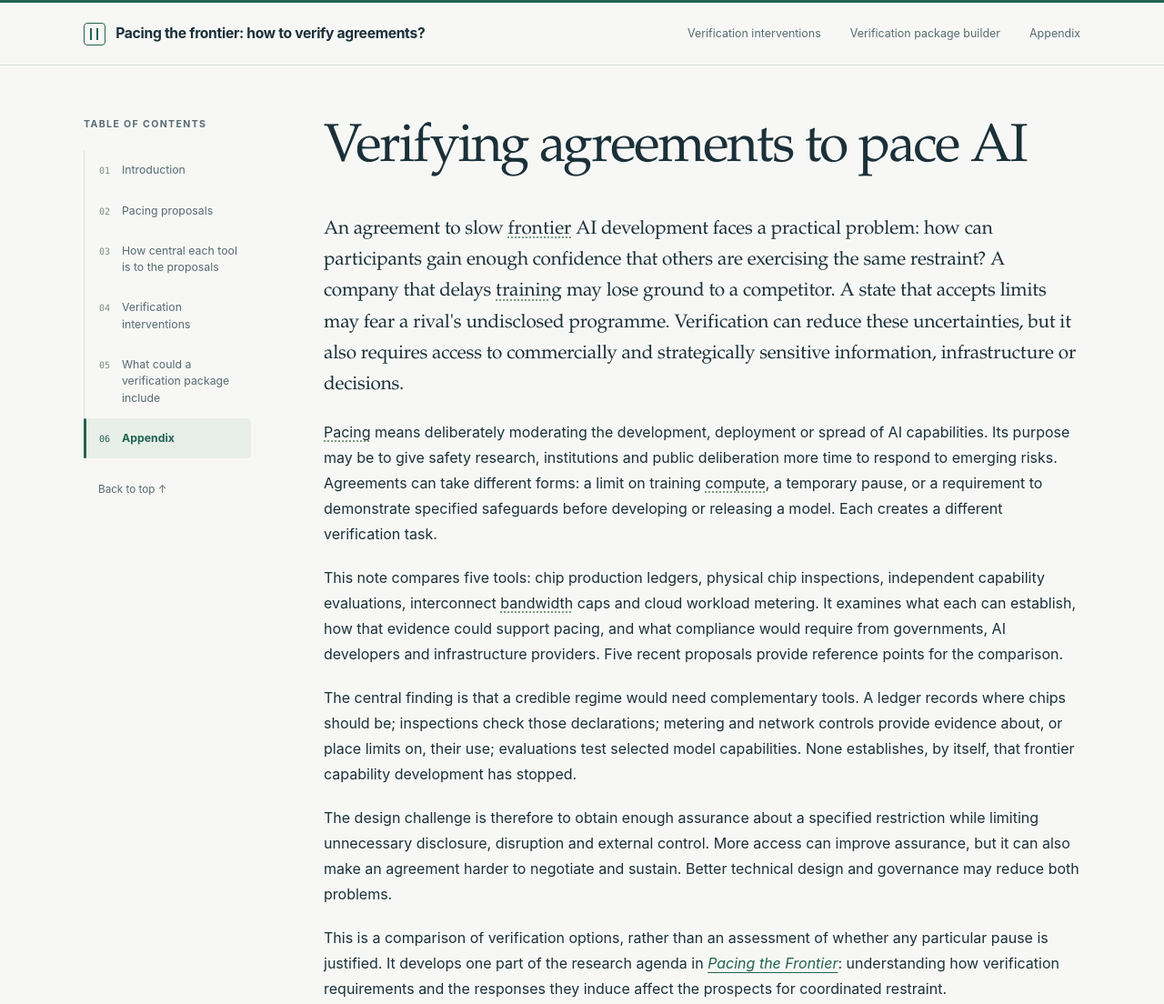
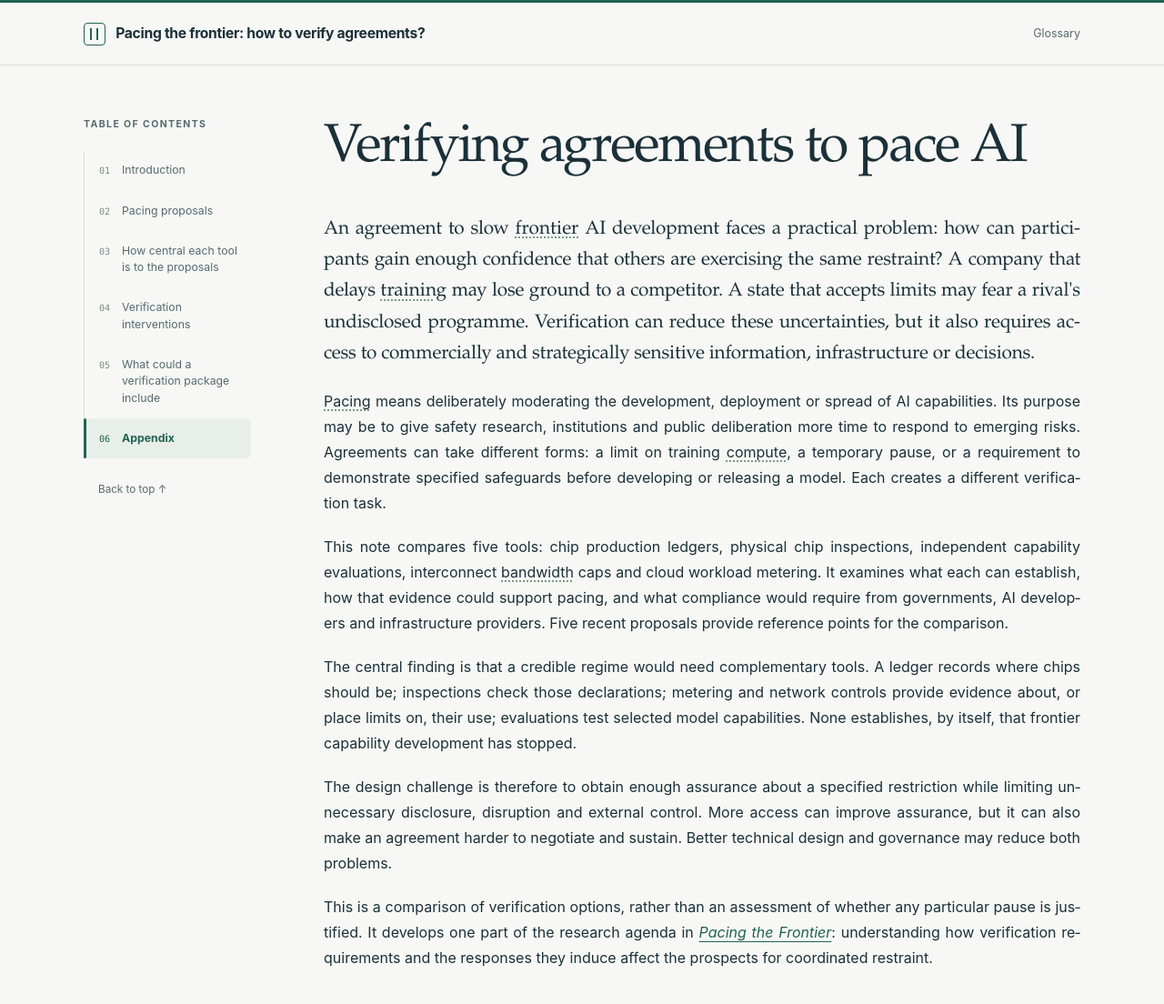
Before and after one commit to AntiliaV/verifying-pacing-agreements, a plain HTML site: page index.html in a window 1280 px wide. Shown: the top 1104 px of the page at 91% size. Drawn offline with Linux system fonts and the light colour scheme.

Commit message:
Change header links

```diff
--- a/css/style.css
+++ b/css/style.css
@@ -55,6 +55,20 @@ section > p, section > .bullets, .why, .notes, .steps-block { max-width: var(--m
 ul.bullets, ol.bullets, .plain-list { padding-left: 1.4rem; }
 .bullets li, .plain-list li { padding-left: .2rem; margin-bottom: .8rem; }
 li::marker { color: #70877d; }
+
+/* Justified prose shares a straight right edge; hyphenation avoids large word gaps. */
+.intro > p, .wrap > section > p, .proposal-body > p,
+.builder-text > p, .reference-body > p, .card-text,
+.bullets > li, .plain-list > li, .notes > li,
+.glossary dd, .justification, .source-list > li,
+.package-output > p:not(.chain), .behaviours td:last-child {
+  text-align: justify;
+  text-align-last: start;
+  text-justify: inter-word;
+  -webkit-hyphens: auto;
+  hyphens: auto;
+  overflow-wrap: break-word;
+}
 
 /* The same navigation frame stays available throughout the publication. */
 .masthead { position: sticky; top: 0; z-index: 40; background: #f7f8f5f5; border-top: 3px solid #226352; border-bottom: 1px solid var(--line); backdrop-filter: blur(12px); }
@@ -341,7 +355,6 @@ button.term:hover, button.term[aria-expanded="true"] { background: #dfeada; }
   .masthead-inner { min-height: 60px; }
   .masthead nav { gap: 1rem; }
   .masthead nav a { font-size: .72rem; }
-  .masthead nav a:last-child { display: none; }
   .wrap { display: block; max-width: calc(var(--measure) + var(--page-gutter) * 2); padding: 5rem var(--page-gutter) 4rem; }
   .wrap > .toc { position: fixed; z-index: 35; left: 0; right: 0; top: 64px; max-height: calc(100dvh - 64px); padding: 0; overflow-y: auto; background: #f7f8f5fa; border-bottom: 1px solid var(--line); }
   .toc-heading { display: none; }
@@ -379,7 +392,6 @@ button.term:hover, button.term[aria-expanded="true"] { background: #dfeada; }
   .brand { font-size: .88rem; gap: .55rem; }
   .brand-mark { width: 22px; height: 24px; }
   .masthead nav a { font-size: .69rem; }
-  .masthead nav a:nth-child(2) { display: none; }
   .wrap { padding: 4.5rem var(--page-gutter) 3rem; }
   .toc-toggle { padding-left: 1.25rem; padding-right: 1.25rem; }
   .eyebrow { font-size: .62rem; margin-bottom: 1rem; }
@@ -456,7 +468,6 @@ button.term:hover, button.term[aria-expanded="true"] { background: #dfeada; }
 }
 @media (max-width: 359px) {
   h1 { font-size: 2.5rem; }
-  .masthead nav { display: none; }
   .tool-toolbar { display: block; }
   .tool-switch { width: 100%; margin-top: 1rem; }
 }
--- a/index.html
+++ b/index.html
@@ -5,7 +5,7 @@
 <meta name="viewport" content="width=device-width, initial-scale=1">
 <meta name="referrer" content="no-referrer">
 <title>Verifying agreements to pace AI</title>
-<link rel="stylesheet" href="css/style.css?v=20261126-widths">
+<link rel="stylesheet" href="css/style.css?v=20261126-justify-glossary">
 </head>
 <body data-page="home">
 <a class="skip-link" href="#main">Skip to content</a>
@@ -25,6 +25,6 @@
 <script src="data/glossary.js"></script>
 <script src="data/method.js"></script>
 <script src="js/builder.js"></script>
-<script src="js/app.js"></script>
+<script src="js/app.js?v=20261126-justify-glossary"></script>
 </body>
 </html>
--- a/js/app.js
+++ b/js/app.js
@@ -328,9 +328,9 @@
           h("span", { class: "brand-mark", "aria-hidden": "true" }), "Pacing the frontier: how to verify agreements?"
         ]),
         h("nav", { "aria-label": "Main navigation" }, [
-          h("a", { href: "index.html#tools" }, "Verification interventions"),
-          h("a", { href: "index.html#builder" }, "Verification package builder"),
-          h("a", { href: "index.html#appendix" }, T.appendix)
+          h("a", { href: page === "home" ? "#glossary" : "index.html#glossary", onclick: function () {
+            if (page === "home") { scrollToSection("glossary", true); }
+          } }, T.glossary)
         ])
       ])
     ), document.getElementById("main"));
```
Also changed, not shown: package.html (+2 -2 lines), tool.html (+2 -2 lines).
